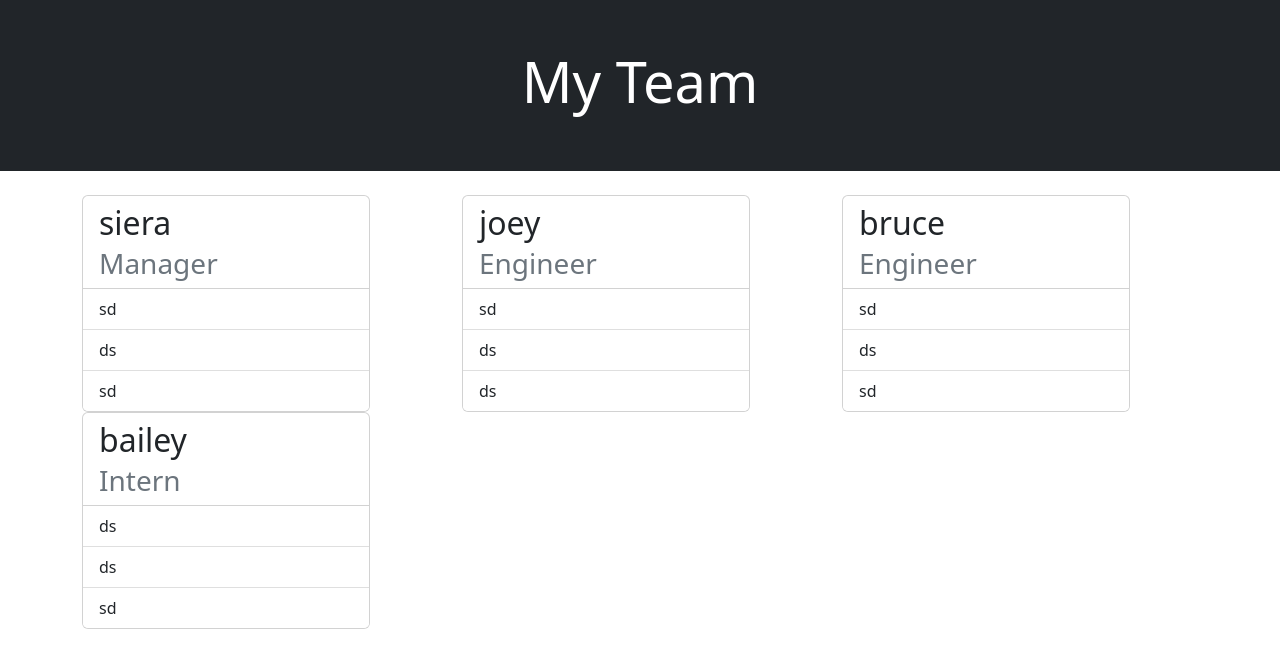
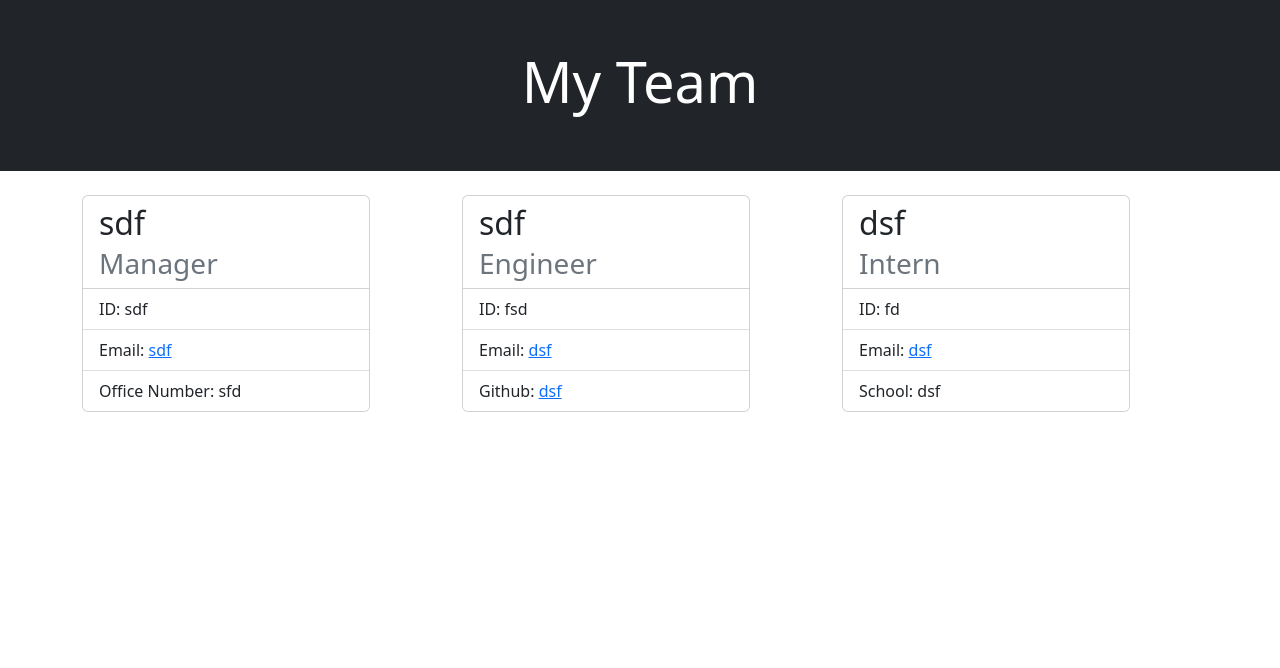
Before and after one commit to sieraford/team-profile-generator-siera, a website: page index.html in a window 1280 px wide. Drawn offline with nearby package versions, Linux system fonts and the light colour scheme.

Commit message:
update links

```diff
--- a/index.html
+++ b/index.html
@@ -14,48 +14,45 @@
         <main>
             <div class="row">
                 <div class="col">
-                    <div class="card" style="width: 18rem;">
-                        <h2 class="card-title" style="padding-left: 1rem;padding-top: 0.5rem;">siera</h2>
+                    <div class="card" style="width: 18rem;margin-bottom: 3rem;">
+                        <h2 class="card-title" style="padding-left: 1rem;padding-top: 0.5rem;">sdf</h2>
                         <h3 class="card-subtitle mb-2 text-muted" style="padding-left: 1rem">Manager</h3>
                         <ul class="list-group list-group-flush">
-                            <li class="list-group-item">sd</li>
-                            <li class="list-group-item">ds</li>
-                            <li class="list-group-item">sd</li>
+                            <li class="list-group-item">ID: sdf</li>
+                            <li class="list-group-item">Email:
+                                <a href=mailto:sdf>sdf</a>
+                            </li>
+                            <li class="list-group-item">Office Number: sfd</li>
                         </ul>
                     </div>
                 </div>
 
         <div class="col">
-            <div class="card" style="width: 18rem;">
-                <h2 class="card-title" style="padding-left: 1rem;padding-top: 0.5rem;">joey</h2>
+            <div class="card" style="width: 18rem;margin-bottom: 3rem;">
+                <h2 class="card-title" style="padding-left: 1rem;padding-top: 0.5rem;">sdf</h2>
                 <h3 class="card-subtitle mb-2 text-muted" style="padding-left: 1rem">Engineer</h3>
                 <ul class="list-group list-group-flush">
-                    <li class="list-group-item">sd</li>
-                    <li class="list-group-item">ds</li>
-                    <li class="list-group-item">ds</li>
-                </ul>
-            </div>
-        </div>
-        <div class="col">
-            <div class="card" style="width: 18rem;">
-                <h2 class="card-title" style="padding-left: 1rem;padding-top: 0.5rem;">bruce</h2>
-                <h3 class="card-subtitle mb-2 text-muted" style="padding-left: 1rem">Engineer</h3>
-                <ul class="list-group list-group-flush">
-                    <li class="list-group-item">sd</li>
-                    <li class="list-group-item">ds</li>
-                    <li class="list-group-item">sd</li>
+                    <li class="list-group-item">ID: fsd</li>
+                    <li class="list-group-item">Email:
+                        <a href=mailto:dsf>dsf</a>
+                    </li>
+                    <li class="list-group-item">Github:
+                    <a href="https://www.github.com/dsf" target="_blank">dsf</a>
+                    </li>
                 </ul>
             </div>
         </div>
 
         <div class="col">
-            <div class="card" style="width: 18rem;">
-                <h2 class="card-title" style="padding-left: 1rem;padding-top: 0.5rem;">bailey</h2>
+            <div class="card" style="width: 18rem;margin-bottom: 3rem;">
+                <h2 class="card-title" style="padding-left: 1rem;padding-top: 0.5rem;">dsf</h2>
                 <h3 class="card-subtitle mb-2 text-muted" style="padding-left: 1rem">Intern</h3>
                 <ul class="list-group list-group-flush">
-                    <li class="list-group-item">ds</li>
-                    <li class="list-group-item">ds</li>
-                    <li class="list-group-item">sd</li>
+                    <li class="list-group-item">ID: fd</li>
+                    <li class="list-group-item">Email:
+                        <a href=mailto:dsf>dsf</a>
+                    </li>
+                    <li class="list-group-item">School: dsf</li>
                 </ul>
             </div>
         </div>
```
Also changed, not shown: index.js (+6 -4 lines), lib/Engineer.js (+8 -4 lines), lib/Intern.js (+6 -4 lines).
